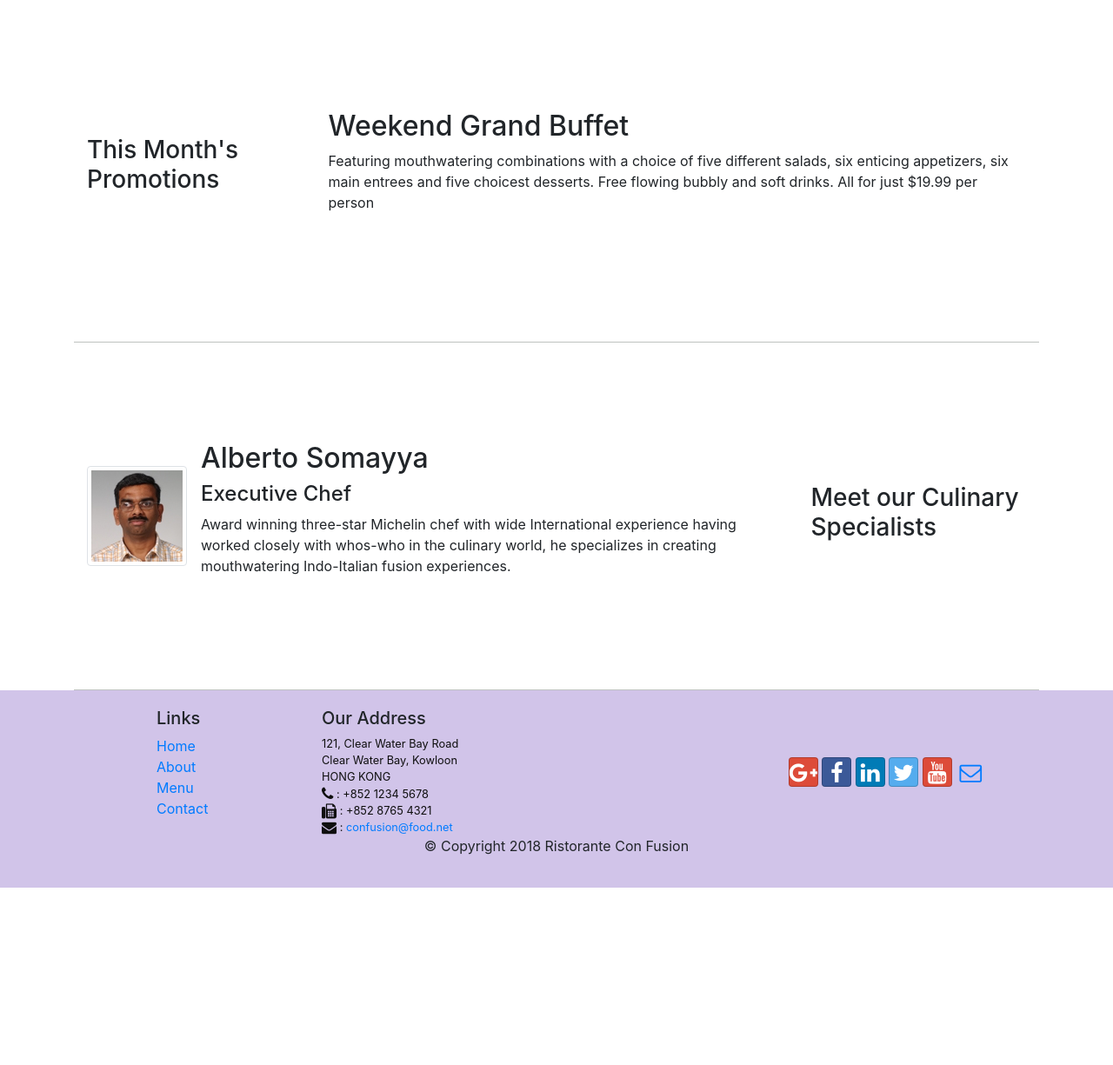
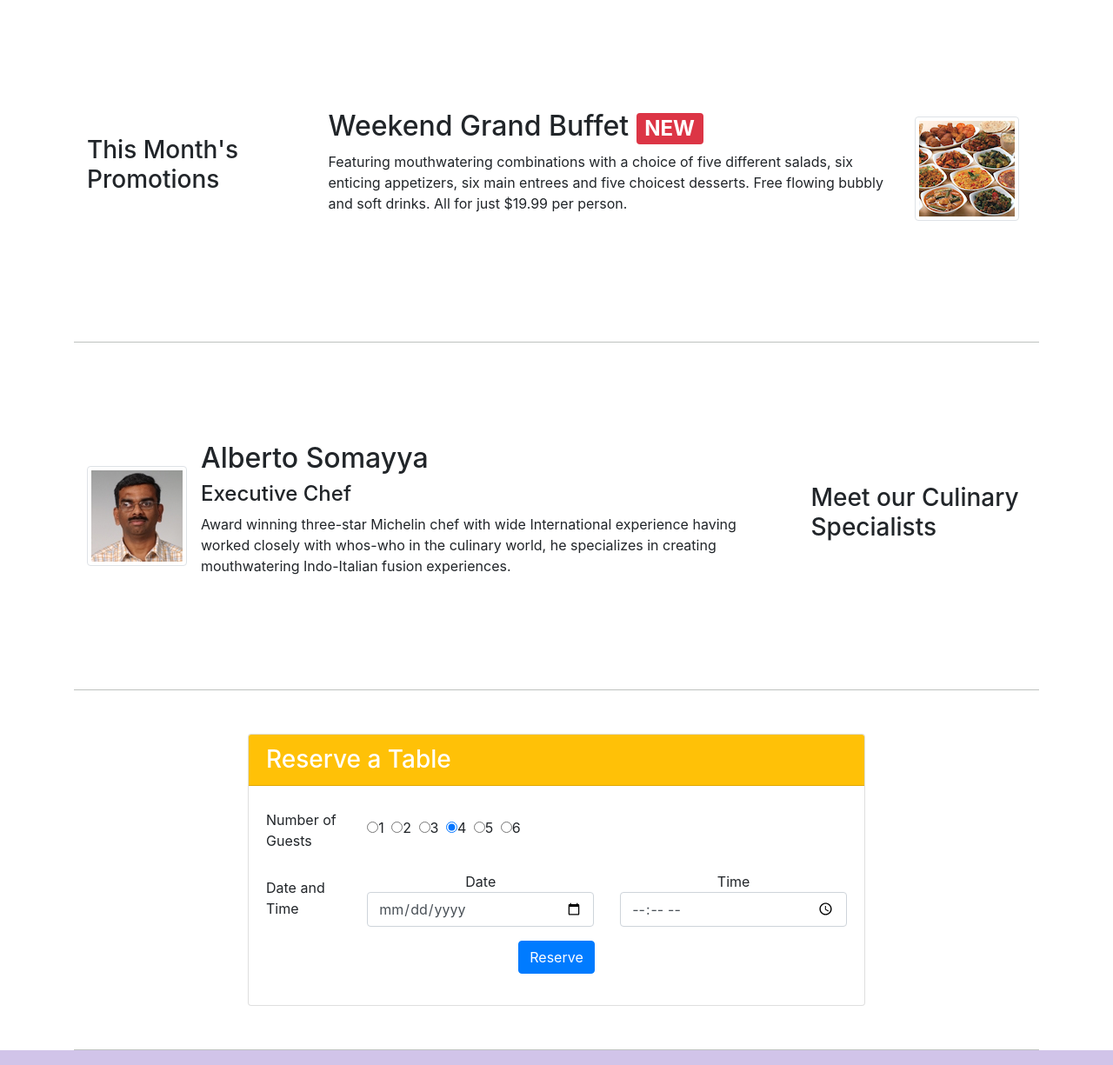
Before and after one commit to Ayush-jaiswal/Coursera, a website: page index.html in a window 1280 px wide. Shown: the part 740-1965 px from the top of the page at 87% size. Before the commit the page ends 1761 px from the top, so only its background shows below. Drawn offline with nearby package versions, Linux system fonts and the light colour scheme.

Commit message:
assignment2

```diff
--- a/index.html
+++ b/index.html
@@ -35,12 +35,15 @@
     <header class="jumbotron">
         <div class="container">
             <div class="row row-header">
-                <div class="col-12 col-sm-6">
+                <div class="col-12 col-md-6">
                     <h1>Ristorante con Fusion</h1>
                     <p>We take inspiration from the World's best cuisines, and create a unique fusion experience. Our lipsmacking creations will tickle your culinary senses!</p>
                 </div>
-                <div class="col-12 col-sm align-self-center">
+                <div class="col-12 col-md-3 d-flex align-items-center justify-content-center">
                     <img src="img/logo.png" class="img-fluid">
+                </div>
+                <div class="col-12 col-md d-flex justify-content-center align-items-center">
+                    <a href="#reservetable" style="width: 80%; padding-top:10px;"><button class="btn btn-warning btn-block">Reserve Table</button></a>
                 </div>
             </div>
         </div>
@@ -66,16 +69,36 @@
             </div>
         </div>
 
-
         <div class="row row-content align-items-center">
             <div class="col-12 col-sm-4 col-md-3">
                 <h3>This Month's Promotions</h3>
             </div>
             <div class="col col-sm col-md">
-                <h2>Weekend Grand Buffet</h2>
-                <p class="d-none d-sm-block">Featuring mouthwatering combinations with a choice of five different salads, six enticing appetizers, six main entrees and five choicest desserts. Free flowing bubbly and soft drinks. All for just $19.99 per person </p>
+                <div class="media">
+                    <div class="media-body">
+                        <h2 class="mt-0">Weekend Grand Buffet <span class="badge badge-danger">NEW</span></h2>
+                        <p class="d-none d-sm-block">Featuring mouthwatering combinations with a choice of five different salads, six enticing appetizers, six main entrees
+                        and five choicest desserts. Free flowing bubbly and soft drinks. All for just $19.99 per person. </p>
+                    </div>
+                    <img class="d-flex ml-3 mr-2 img-thumbnail align-self-center" src="img/buffet.png" alt="Uthappizza">
+
+                </div>
+
             </div>
         </div>
+
+
+        <!-- <div class="row row-content align-items-center">
+            <div class="col-12 col-sm-4 col-md-3">
+                <h3>This Month's Promotions</h3>
+            </div>
+            <div class="col col-sm col-md">
+                <h2>Weekend Grand Buffet <span class="badge badge-danger">NEW</span></h2>
+                <p class="d-none d-sm-block">Featuring mouthwatering combinations with a choice of five different salads, six enticing appetizers, six main entrees and five choicest desserts. Free flowing bubbly and soft drinks. All for just $19.99 per person </p>
+                <img class="d-flex mr-3 img-thumbnail align-self-center" src="img/uthappizza.png" alt="Uthappizza">
+
+            </div>
+        </div> -->
 
         <div class="row row-content align-items-center">
             <div class="col-12 col-sm-4 col-md-3 order-sm-last">
@@ -92,6 +115,46 @@
                             whos-who in the culinary world, he specializes in
                             creating mouthwatering Indo-Italian fusion experiences.
                         </p>
+                    </div>
+                </div>
+            </div>
+        </div>
+
+        <div class="row row-content align-items-center" id="reservetable">
+            <div class="col-12 col-md-8 offset-md-2">
+                <div class="card">
+                    <h3 class="card-header bg-warning text-white">Reserve a Table</h3>
+                    <div class="card-body">
+                        <form>
+                            <div class="form-group row">
+                                <label for="noofguests" class="col-lg-2 col-form-label">Number of Guests</label>
+                                <div class="col-lg-10 pt-3">
+                                    <label class="radio-inline pr-1"><input type="radio" name="optradio">1</label>
+                                    <label class="radio-inline pr-1"><input type="radio" name="optradio">2</label>
+                                    <label class="radio-inline pr-1"><input type="radio" name="optradio">3</label>
+                                    <label class="radio-inline pr-1"><input type="radio" name="optradio" checked>4</label>
+                                    <label class="radio-inline pr-1"><input type="radio" name="optradio">5</label>
+                                    <label class="radio-inline pr-1"><input type="radio" name="optradio">6</label>
+                                </div>
+                            </div>
+
+                            <div class="form-group row">
+                                <label for="dateandtime" class="col-lg-2 col-form-label">Date and Time</label>
+                                <div class="col-6 col-lg-5">
+                                    <div class="text-center">Date</div>
+                                    <input type="date" class="form-control" id="date" placeholder="Date" name="date">
+                                </div>
+                                <div class="col-6 col-lg-5">
+                                    <div class="text-center">Time</div>
+                                    <input type="time" class="form-control" id="time" placeholder="Time" name="time">
+                                </div>
+                            </div>
+
+                            <div class="form-group row">
+                                <button type="submit" class="btn btn-primary m-auto">Reserve</button>
+                            </div>
+                        </form>
+
                     </div>
                 </div>
             </div>
```
